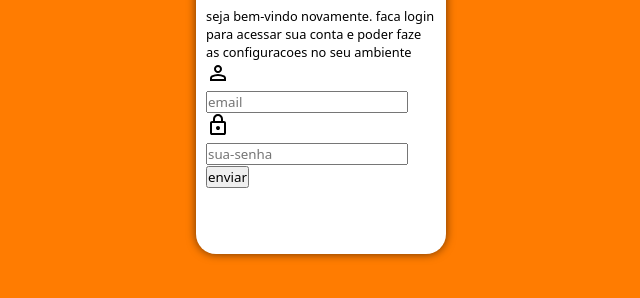
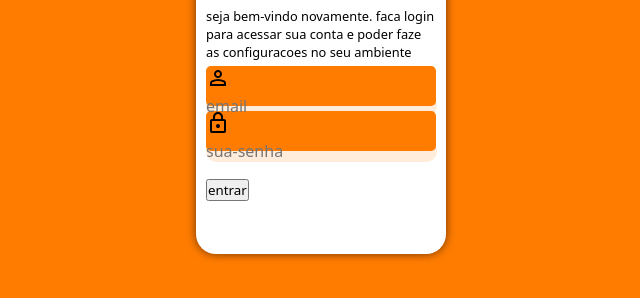
Before and after one commit to VictorSousa77/projeto-login, a plain HTML site: page index.html in a window 1280 px wide. Shown: the part 396-694 px from the top of the page, without its empty margins (319-959 px from the left). Drawn offline with nearby package versions, Linux system fonts and the light colour scheme.

Commit message:
atualizacao

```diff
--- a/index.html
+++ b/index.html
@@ -35,8 +35,9 @@
                     <label for="isenha"></label>
                     </div>
 
-                    <div>
-                        <input type="submit" value="enviar">
+                    <br>
+                    <div >
+                        <input type="submit" value="entrar">
                     </div>
 
                 </form>
--- a/style.css
+++ b/style.css
@@ -66,3 +66,23 @@ div#formulario >h1{
 div#formulario >p{
     font-size: 0.8em;
 }
+
+div.campo >input{
+    background-color: #ff7c0125;
+    font-size: 1em;
+    border: 0px;
+    border-radius: 15px;
+}
+
+form > div.campo{
+    background-color: #FF7C01;
+    width: 100%;
+    display: block;
+    height: 40px;
+    border-radius: 5px;
+    margin: 5px 0px;
+}
+
+form label{
+    display: none;
+}
```
